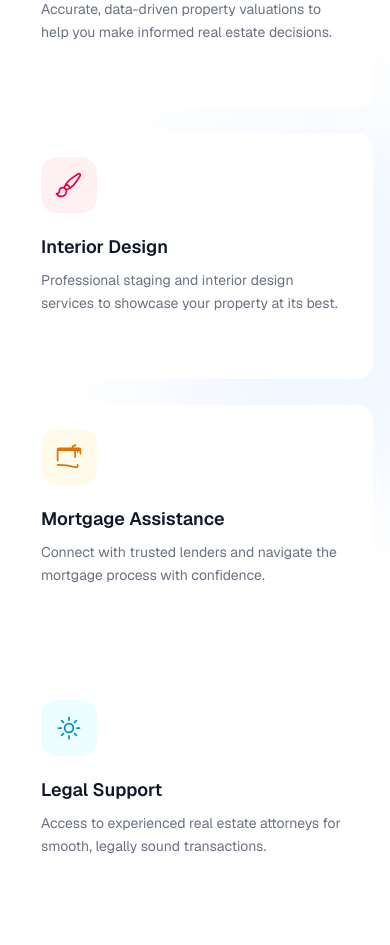
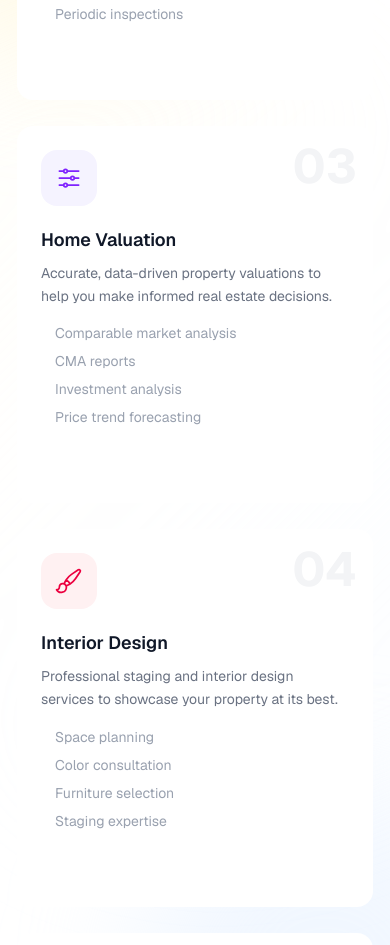
Before and after one commit to NimraGhias/real-estate, a Next.js app: page / in a window 390 px wide. Shown: the part 5800-6745 px from the top of the page. Built offline with nearby package versions, Linux system fonts and the light colour scheme.

Commit message:
redesign services: numbered cards, features list, scroll animations, CTA

```diff
--- a/src/components/Services.tsx
+++ b/src/components/Services.tsx
@@ -1,10 +1,15 @@
+"use client";
+import { useEffect, useRef, useState } from "react";
+
 const services = [
   {
+    id: 1,
     title: 'Property Sales',
     description: 'Expert guidance through every step of your property purchase or sale, ensuring the best possible outcome.',
     gradient: 'from-blue-600 to-blue-800',
     lightBg: 'bg-blue-50',
     lightText: 'text-blue-600',
+    features: ['Market analysis & pricing', 'Professional photography', 'Negotiation expertise', 'Paperwork management'],
     icon: (
       <svg className="w-7 h-7" fill="none" viewBox="0 0 24 24" stroke="currentColor" strokeWidth={1.5}>
         <path strokeLinecap="round" strokeLinejoin="round" d="M12 6v12m-3-2.818l.879.659c1.171.879 3.07.879 4.242 0 1.172-.879 1.172-2.303 0-3.182C13.536 12.219 12.768 12 12 12c-.725 0-1.45-.22-2.003-.659-1.106-.879-1.106-2.303 0-3.182s2.9-.879 4.006 0l.415.33M21 12a9 9 0 11-18 0 9 9 0 0118 0z" />
@@ -12,11 +17,13 @@
     ),
   },
   {
+    id: 2,
     title: 'Property Management',
     description: 'Comprehensive management services to maximize your rental income while minimizing stress.',
     gradient: 'from-emerald-600 to-emerald-800',
     lightBg: 'bg-emerald-50',
     lightText: 'text-emerald-600',
+    features: ['Tenant screening', 'Maintenance coordination', 'Rent collection', 'Periodic inspections'],
     icon: (
       <svg className="w-7 h-7" fill="none" viewBox="0 0 24 24" stroke="currentColor" strokeWidth={1.5}>
         <path strokeLinecap="round" strokeLinejoin="round" d="M2.25 21h19.5m-18-18v18m10.5-18v18m6-13.5V21M6.75 6.75h.75m-.75 3h.75m-.75 3h.75m3-6h.75m-.75 3h.75m-.75 3h.75M6.75 21v-3.375c0-.621.504-1.125 1.125-1.125h2.25c.621 0 1.125.504 1.125 1.125V21M3 3h12m-.75 4.5H21m-3.75 3.75h.008v.008h-.008v-.008zm0 3h.008v.008h-.008v-.008zm0 3h.008v.008h-.008v-.008z" />
@@ -24,11 +31,13 @@
     ),
   },
   {
+    id: 3,
     title: 'Home Valuation',
     description: 'Accurate, data-driven property valuations to help you make informed real estate decisions.',
     gradient: 'from-violet-600 to-violet-800',
     lightBg: 'bg-violet-50',
     lightText: 'text-violet-600',
+    features: ['Comparable market analysis', 'CMA reports', 'Investment analysis', 'Price trend forecasting'],
     icon: (
       <svg className="w-7 h-7" fill="none" viewBox="0 0 24 24" stroke="currentColor" strokeWidth={1.5}>
         <path strokeLinecap="round" strokeLinejoin="round" d="M10.5 6h9.75M10.5 6a1.5 1.5 0 11-3 0m3 0a1.5 1.5 0 10-3 0M3.75 6H7.5m3 12h9.75m-9.75 0a1.5 1.5 0 01-3 0m3 0a1.5 1.5 0 00-3 0m-3.75 0H7.5m9-6h3.75m-3.75 0a1.5 1.5 0 01-3 0m3 0a1.5 1.5 0 00-3 0m-9.75 0h9.75" />
@@ -36,11 +45,13 @@
     ),
   },
   {
+    id: 4,
     title: 'Interior Design',
     description: 'Professional staging and interior design services to showcase your property at its best.',
     gradient: 'from-rose-600 to-rose-800',
     lightBg: 'bg-rose-50',
     lightText: 'text-rose-600',
+    features: ['Space planning', 'Color consultation', 'Furniture selection', 'Staging expertise'],
     icon: (
       <svg className="w-7 h-7" fill="none" viewBox="0 0 24 24" stroke="currentColor" strokeWidth={1.5}>
         <path strokeLinecap="round" strokeLinejoin="round" d="M9.53 16.122a3 3 0 00-5.78 1.128 2.25 2.25 0 01-2.4 2.245 4.5 4.5 0 008.4-2.245c0-.399-.078-.78-.22-1.128zm0 0a15.998 15.998 0 003.388-1.62m-5.043-.025a15.994 15.994 0 011.622-3.395m3.42 3.42a15.995 15.995 0 004.764-4.648l3.876-5.814a1.151 1.151 0 00-1.597-1.597L14.146 6.32a15.996 15.996 0 00-4.649 4.763m3.42 3.42a6.776 6.776 0 00-3.42-3.42" />
@@ -48,11 +59,13 @@
     ),
   },
   {
+    id: 5,
     title: 'Mortgage Assistance',
     description: 'Connect with trusted lenders and navigate the mortgage process with confidence.',
     gradient: 'from-amber-600 to-amber-700',
     lightBg: 'bg-amber-50',
     lightText: 'text-amber-600',
+    features: ['Pre-approval guidance', 'Rate comparison', 'Document preparation', 'Closing coordination'],
     icon: (
       <svg className="w-7 h-7" fill="none" viewBox="0 0 24 24" stroke="currentColor" strokeWidth={1.5}>
         <path strokeLinecap="round" strokeLinejoin="round" d="M2.25 18.75a60.07 60.07 0 0115.797 2.101c.727.198 1.453-.342 1.453-1.096V18.75M3.75 4.5v.75A.75.75 0 013 6h-.75m0 0v-.375c0-.621.504-1.125 1.125-1.125H20.25M2.25 6v9m18-10.5v.75c0 .414.336.75.75.75h.75m-1.5-1.5h.375c.621 0 1.125.504 1.125 1.125V9M17.25 6v6m0-10.5v.75A.75.75 0 0016.5 6h-.75m0 0v-.375c0-.621.504-1.125 1.125-1.125H20.25M3.75 6H19.5m0 0v1.5m0-1.5h.75m-1.5 0h-15" />
@@ -60,11 +73,13 @@
     ),
   },
   {
+    id: 6,
     title: 'Legal Support',
     description: 'Access to experienced real estate attorneys for smooth, legally sound transactions.',
     gradient: 'from-cyan-600 to-cyan-800',
     lightBg: 'bg-cyan-50',
     lightText: 'text-cyan-600',
+    features: ['Contract review', 'Due diligence', 'Title search', 'Closing representation'],
     icon: (
       <svg className="w-7 h-7" fill="none" viewBox="0 0 24 24" stroke="currentColor" strokeWidth={1.5}>
         <path strokeLinecap="round" strokeLinejoin="round" d="M12 3v2.25m6.364.386l-1.591 1.591M21 12h-2.25m-.386 6.364l-1.591-1.591M12 18.75V21m-4.773-4.227l-1.591 1.591M5.25 12H3m4.227-4.773L5.636 5.636M15.75 12a3.75 3.75 0 11-7.5 0 3.75 3.75 0 017.5 0z" />
@@ -73,12 +88,31 @@
   },
 ]
 
+function useInView() {
+  const ref = useRef<HTMLDivElement>(null)
+  const [inView, setInView] = useState(false)
+  useEffect(() => {
+    const el = ref.current
+    if (!el) return
+    const observer = new IntersectionObserver(
+      ([entry]) => { if (entry.isIntersecting) { setInView(true); observer.disconnect() } },
+      { threshold: 0.1 }
+    )
+    observer.observe(el)
+    return () => observer.disconnect()
+  }, [])
+  return { ref, inView }
+}
+
 export default function Services() {
+  const { ref, inView } = useInView()
+
   return (
     <section id="services" className="py-24 lg:py-32 relative overflow-hidden">
       <div className="absolute inset-0 pointer-events-none">
         <div className="absolute top-1/4 -left-32 w-96 h-96 bg-amber-100/40 rounded-full blur-3xl" />
         <div className="absolute bottom-1/4 -right-32 w-96 h-96 bg-blue-100/40 rounded-full blur-3xl" />
+        <div className="absolute top-1/2 left-1/2 -translate-x-1/2 -translate-y-1/2 w-[800px] h-[800px] bg-gradient-to-br from-amber-50/30 via-transparent to-blue-50/30 rounded-full blur-3xl" />
       </div>
       <div className="max-w-7xl mx-auto px-4 sm:px-6 lg:px-8 relative">
         <div className="text-center max-w-2xl mx-auto mb-16">
@@ -91,34 +125,62 @@
           </p>
         </div>
 
-        <div className="grid sm:grid-cols-2 lg:grid-cols-3 gap-6 lg:gap-8">
-          {services.map((service) => (
+        <div ref={ref} className="grid sm:grid-cols-2 lg:grid-cols-3 gap-6 lg:gap-8">
+          {services.map((service, i) => (
             <div
-              key={service.title}
-              className="group relative p-[1px] rounded-2xl overflow-hidden transition-all duration-500 hover:shadow-2xl hover:shadow-gray-900/10 hover:-translate-y-1"
+              key={service.id}
+              className={`group relative p-[1px] rounded-2xl overflow-hidden transition-all duration-700 hover:shadow-2xl hover:shadow-gray-900/10 hover:-translate-y-1 ${
+                inView ? 'opacity-100 translate-y-0' : 'opacity-0 translate-y-10'
+              }`}
+              style={{ transitionDelay: `${i * 100}ms` }}
             >
               <div className={`absolute inset-0 bg-gradient-to-br ${service.gradient} opacity-0 group-hover:opacity-100 transition-opacity duration-500`} />
-              <div className="relative p-6 lg:p-8 bg-white rounded-2xl h-full group-hover:bg-white/95 transition-colors duration-500">
-                <div className={`w-14 h-14 ${service.lightBg} ${service.lightText} rounded-2xl flex items-center justify-center group-hover:scale-110 group-hover:shadow-lg transition-all duration-300`}>
-                  <div className="relative">
-                    <div className={`absolute inset-0 ${service.lightBg} blur-lg opacity-0 group-hover:opacity-100 transition-opacity duration-300`} />
-                    <div className="relative">
-                      {service.icon}
-                    </div>
-                  </div>
+              <div className="relative p-6 lg:p-8 bg-white rounded-2xl h-full group-hover:bg-white/95 transition-colors duration-500 flex flex-col">
+                <div className="absolute top-4 right-4 text-5xl lg:text-6xl font-bold text-gray-100 select-none leading-none">
+                  {String(service.id).padStart(2, '0')}
                 </div>
+
+                <div className={`w-14 h-14 ${service.lightBg} ${service.lightText} rounded-2xl flex items-center justify-center group-hover:scale-110 group-hover:shadow-lg transition-all duration-300 relative shrink-0`}>
+                  <div className={`absolute inset-0 ${service.lightBg} blur-xl opacity-0 group-hover:opacity-100 transition-opacity duration-300`} />
+                  <div className="relative">{service.icon}</div>
+                </div>
+
                 <h3 className="mt-5 text-lg font-semibold text-gray-900 group-hover:text-gray-800 transition-colors">{service.title}</h3>
                 <p className="mt-2 text-sm text-gray-500 leading-relaxed group-hover:text-gray-600 transition-colors">{service.description}</p>
-                <div className="mt-5 flex items-center gap-1.5 text-sm font-medium text-gray-900 opacity-0 group-hover:opacity-100 transition-all duration-300 group-hover:translate-x-0 -translate-x-2">
-                  Learn more
-                  <svg className="w-4 h-4 group-hover:translate-x-1 transition-transform duration-300" fill="none" viewBox="0 0 24 24" stroke="currentColor" strokeWidth={2}>
-                    <path strokeLinecap="round" strokeLinejoin="round" d="M17 8l4 4m0 0l-4 4m4-4H3" />
-                  </svg>
+
+                <ul className="mt-4 space-y-2">
+                  {service.features.map((f) => (
+                    <li key={f} className="flex items-center gap-2 text-sm text-gray-400 group-hover:text-gray-500 transition-colors">
+                      <div className={`w-1.5 h-1.5 rounded-full ${service.lightText} shrink-0`} />
+                      {f}
+                    </li>
+                  ))}
+                </ul>
+
+                <div className="mt-auto pt-5 flex items-center justify-between opacity-0 group-hover:opacity-100 transition-all duration-300 -translate-x-2 group-hover:translate-x-0">
+                  <span className={`text-sm font-semibold ${service.lightText} flex items-center gap-1.5`}>
+                    Learn more
+                    <svg className="w-4 h-4 group-hover:translate-x-1 transition-transform duration-300" fill="none" viewBox="0 0 24 24" stroke="currentColor" strokeWidth={2}>
+                      <path strokeLinecap="round" strokeLinejoin="round" d="M17 8l4 4m0 0l-4 4m4-4H3" />
+                    </svg>
+                  </span>
+                  <button className={`px-4 py-2 text-xs font-semibold text-white bg-gradient-to-r ${service.gradient} rounded-xl hover:shadow-lg transition-all hover:scale-105`}>
+                    Get Started
+                  </button>
                 </div>
               </div>
             </div>
           ))}
         </div>
+
+        <div className="mt-16 text-center">
+          <div className="inline-flex items-center gap-3 px-6 py-3 bg-gray-900 text-white rounded-2xl shadow-xl hover:shadow-2xl hover:bg-gray-800 transition-all cursor-pointer group">
+            <span className="text-sm font-semibold">Schedule a Free Consultation</span>
+            <svg className="w-4 h-4 group-hover:translate-x-1 transition-transform" fill="none" viewBox="0 0 24 24" stroke="currentColor" strokeWidth={2}>
+              <path strokeLinecap="round" strokeLinejoin="round" d="M17 8l4 4m0 0l-4 4m4-4H3" />
+            </svg>
+          </div>
+        </div>
       </div>
     </section>
   )
```
